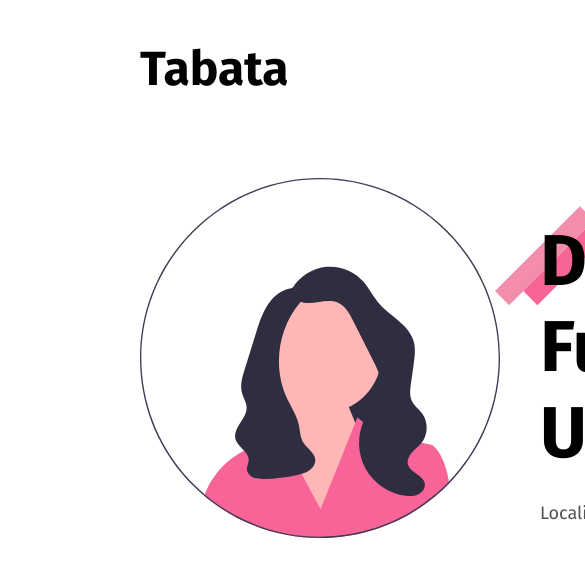
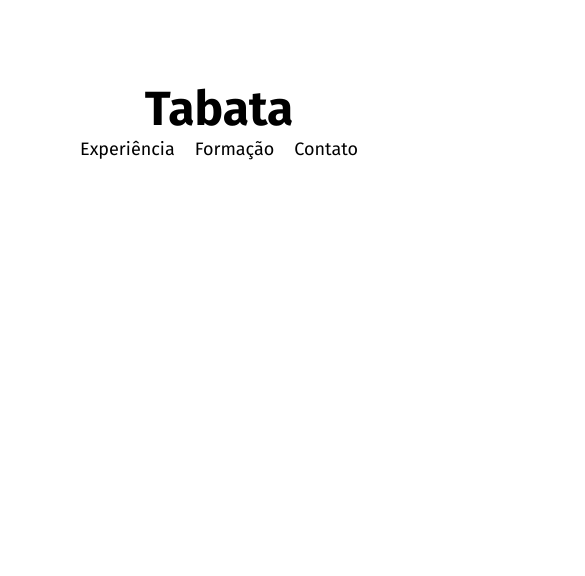
Before and after one commit to TabataSouto/portfolio-origamid, a plain HTML site: page index.html in a window 390 px wide. Shown: the top 576 px of the page, 585 px wide, since content can reach past the window. Drawn offline with Linux system fonts and the light colour scheme.

Commit message:
chore: refatoração header

```diff
--- a/css/style.css
+++ b/css/style.css
@@ -7,8 +7,8 @@
 }
 
 body {
-  margin: 2.5rem 8.75rem;
   display: grid;
+  justify-items: center;
 }
 
 ul {
@@ -22,18 +22,13 @@ a {
 /* ESTILIZAÇÃO CABEÇALHO */
 header {
   display: grid;
-  grid-template-columns: 1fr 1fr;
-  align-items: center;
+  grid-template-columns: 3fr 1fr;
+  margin-top: 2.5rem;
 }
 
 header h3 {
   font-size: 3rem;
   font-weight: bold;
-}
-
-.menu {
-  display: grid;
-  justify-content: end;
 }
 
 .menu ul {
@@ -48,50 +43,59 @@ header h3 {
 
 /* ESTILIZAÇÃO TITULO */
 img {
-  max-width: 100%;
+  max-width: 50%;
   display: block;
 }
 
 .title {
-  display: grid;
-  grid-template-columns: 1fr 1.2fr;
-  margin-top: 5rem;
+  /* display: grid; */
+  /* grid-template-columns: 1fr 1.2fr; */
+  /* margin-top: 5rem; */
 }
 
 .infos {
-  position: relative;
-  padding: 40px;
+  /* position: relative; */
+  /* padding: 40px; */
 }
 
 .infos h1 {
-  font-size: 4.5rem;
-  word-wrap: break-word;
-  max-width: 530px;
+  /* font-size: 4.5rem; */
+  /* word-wrap: break-word; */
+  /* max-width: 530px; */
 }
 
 .infos p {
-  font-size: 1.125rem;
-  color: #525252;
-  margin-top: 1.625rem;
+  /* font-size: 1.125rem; */
+  /* color: #525252; */
+  /* margin-top: 1.625rem; */
 }
 
 .infos img {
-  position: absolute;
-  top: 28px;
-  left: -5px;
-  z-index: -1;
+  /* position: absolute; */
+  /* top: 28px; */
+  /* left: -5px; */
+  /* z-index: -1; */
 }
 
 .picture img {
-  object-fit: cover;
-  max-width: 360px;
-  margin: auto;
+  /* object-fit: cover; */
+  /* max-width: 360px; */
+  /* margin: auto; */
 }
 
 
 /* ESTILIZAÇÃO MOBILE */
 @media (max-width: 800px) {
-  .menu {
-    display: none;
+  body {
+    margin: 2.5rem 5rem;
+  }
+
+  header {
+    grid-template-columns: 1fr;
+    justify-items: center;
+  }
+
+  .menu ul {
+    gap: 20px;
   }
 }
--- a/index.html
+++ b/index.html
@@ -21,7 +21,7 @@
     </nav>
   </header>
 
-  <section class="title">
+  <!-- <section class="title">
     <div class="picture">
       <img src="img/avatar.svg" alt="foto">
     </div>
@@ -30,7 +30,7 @@
       <h1>Desenvolvedora FullStack & UX/UI Designer</h1>
       <p>Localizada em São Paulo/SP</p>
     </div>
-  </section>
+  </section> -->
 
   <!-- <section id="experiencia" class="experience">
     <h2 class="subtitle">Experiência</h2>
```
